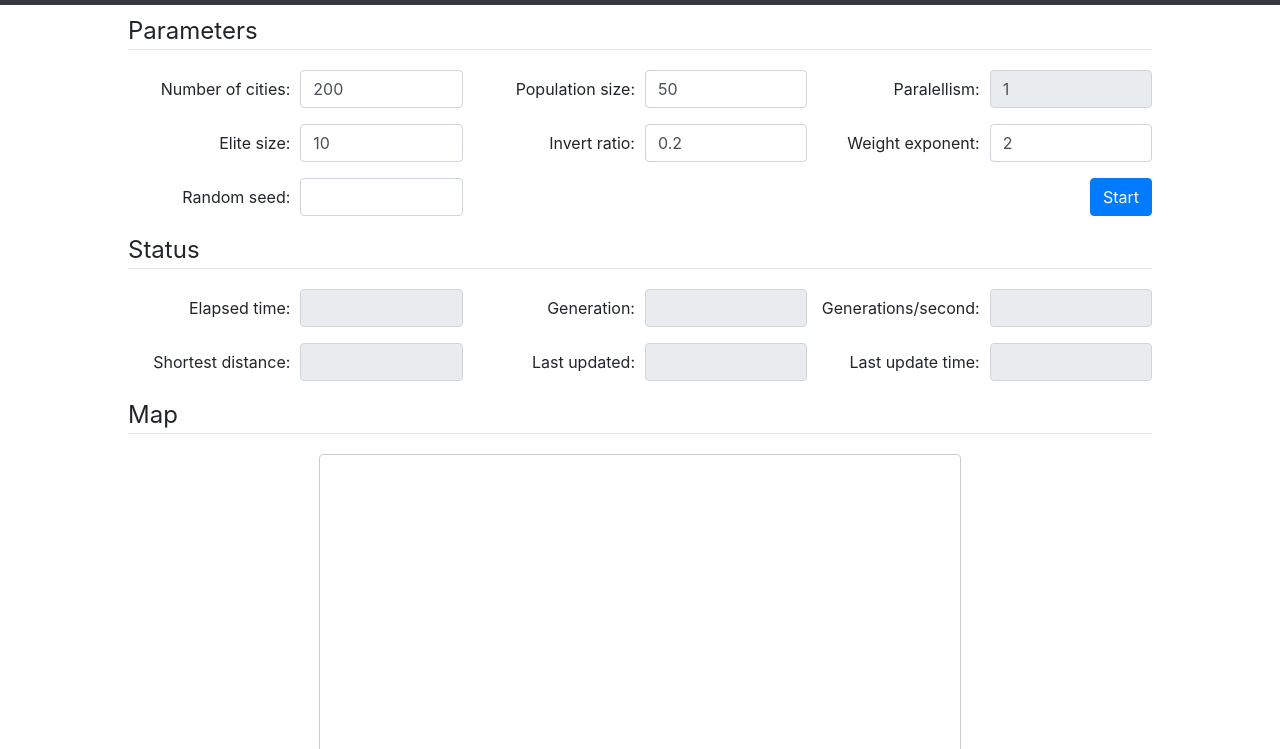
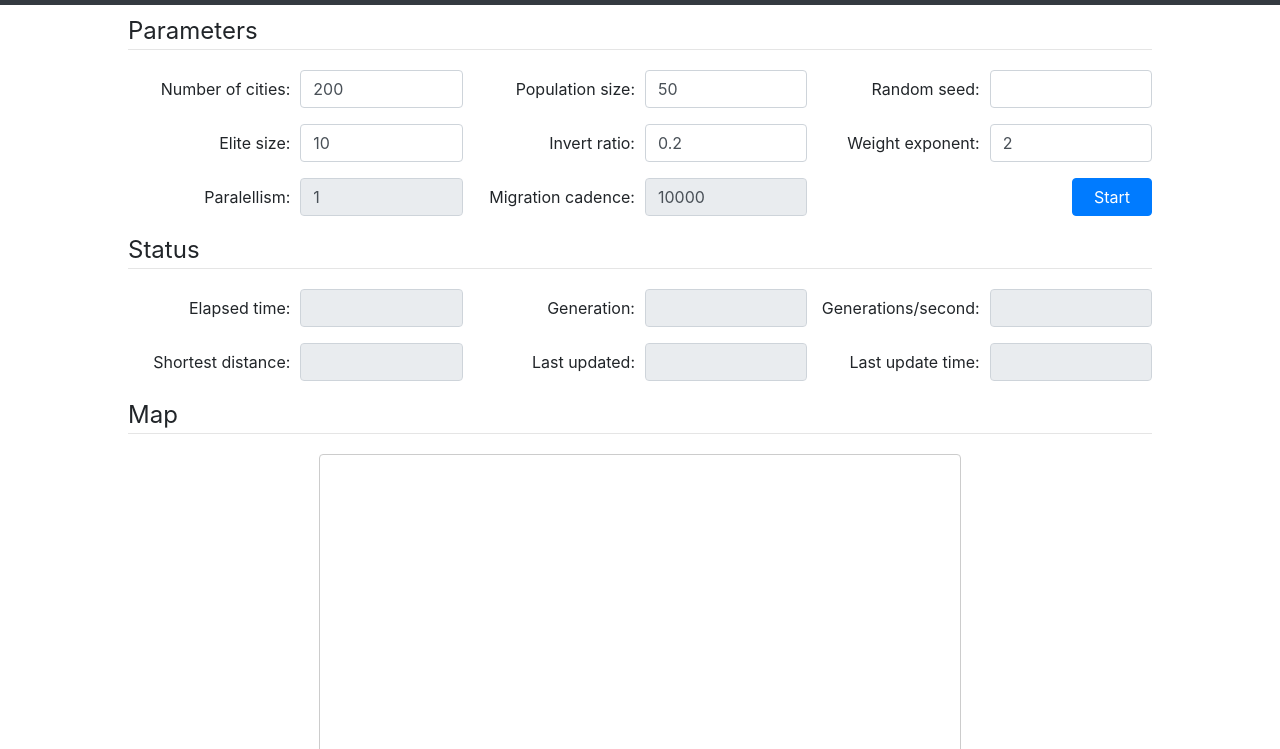
Before and after one commit to lcrespom/genetic-tsp-js, a website: page web/index.html in a window 1280 px wide. Shown: the part 51-800 px from the top of the page. Drawn offline with Linux system fonts and the light colour scheme.

Commit message:
Rearranged controls, added migration cadence parameter

```diff
--- a/web/index.html
+++ b/web/index.html
@@ -18,6 +18,9 @@
 		legend {
 			border-bottom: 1px solid #e5e5e5;
 			margin-bottom: 20px;
+		}
+		#start {
+			width: 5rem;
 		}
 		.canvas-container {
 			width: 100%;
@@ -50,9 +53,9 @@
 					<div class="col-sm-2">
 						<input id="params.popsize" type="number" min="10" class="form-control" value="50">
 					</div>
-					<label for="params.nworkers" class="col-sm-2 col-form-label text-md-right">Paralellism:</label>
+					<label for="params.seed" class="col-sm-2 col-form-label text-md-right">Random seed:</label>
 					<div class="col-sm-2">
-						<input disabled id="params.nworkers" type="number" min="1" max="32" class="form-control" value="1">
+						<input id="params.seed" type="text" class="form-control">
 					</div>
 				</div>
 				<div class="form-group form-row">
@@ -79,11 +82,18 @@
 					</div>
 				</div>
 				<div class="form-group form-row">
-					<label for="params.seed" class="col-sm-2 col-form-label text-md-right">Random seed:</label>
+					<label for="params.nworkers" class="col-sm-2 col-form-label text-md-right">Paralellism:</label>
 					<div class="col-sm-2">
-						<input id="params.seed" type="text" class="form-control">
+						<input disabled id="params.nworkers" type="number" min="1" max="32" class="form-control" value="1">
 					</div>
-					<div class="col-sm-8 text-right">
+					<label for="params.migration" class="col-sm-2 col-form-label text-md-right"
+						title="Number of generations after which populations share the incumbent">
+						Migration cadence:
+					</label>
+					<div class="col-sm-2">
+						<input disabled id="params.migration" type="number" min="1" max="32" class="form-control" value="10000">
+					</div>
+					<div class="col-sm-4 text-right">
 						<button id="start" type="button" class="btn btn-primary">Start</button>
 					</div>
 				</div>
```
